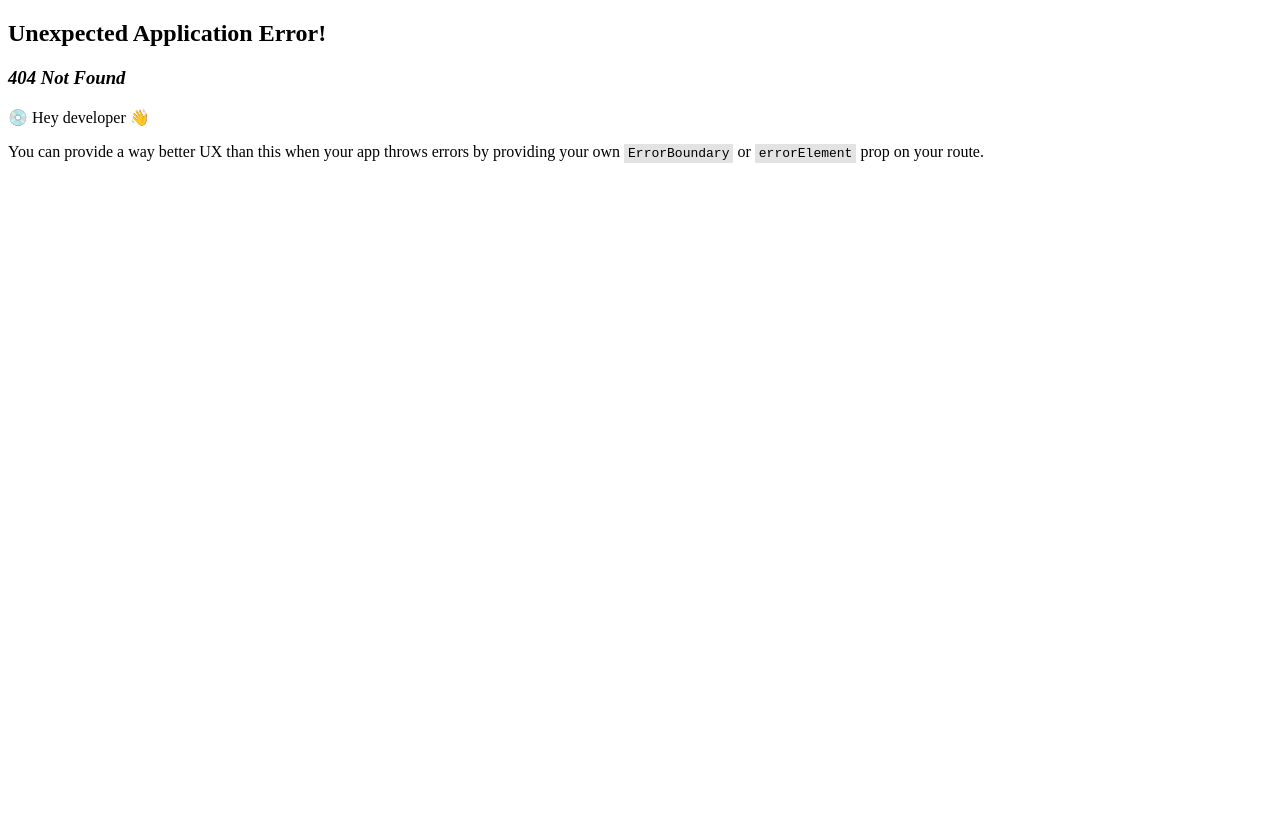
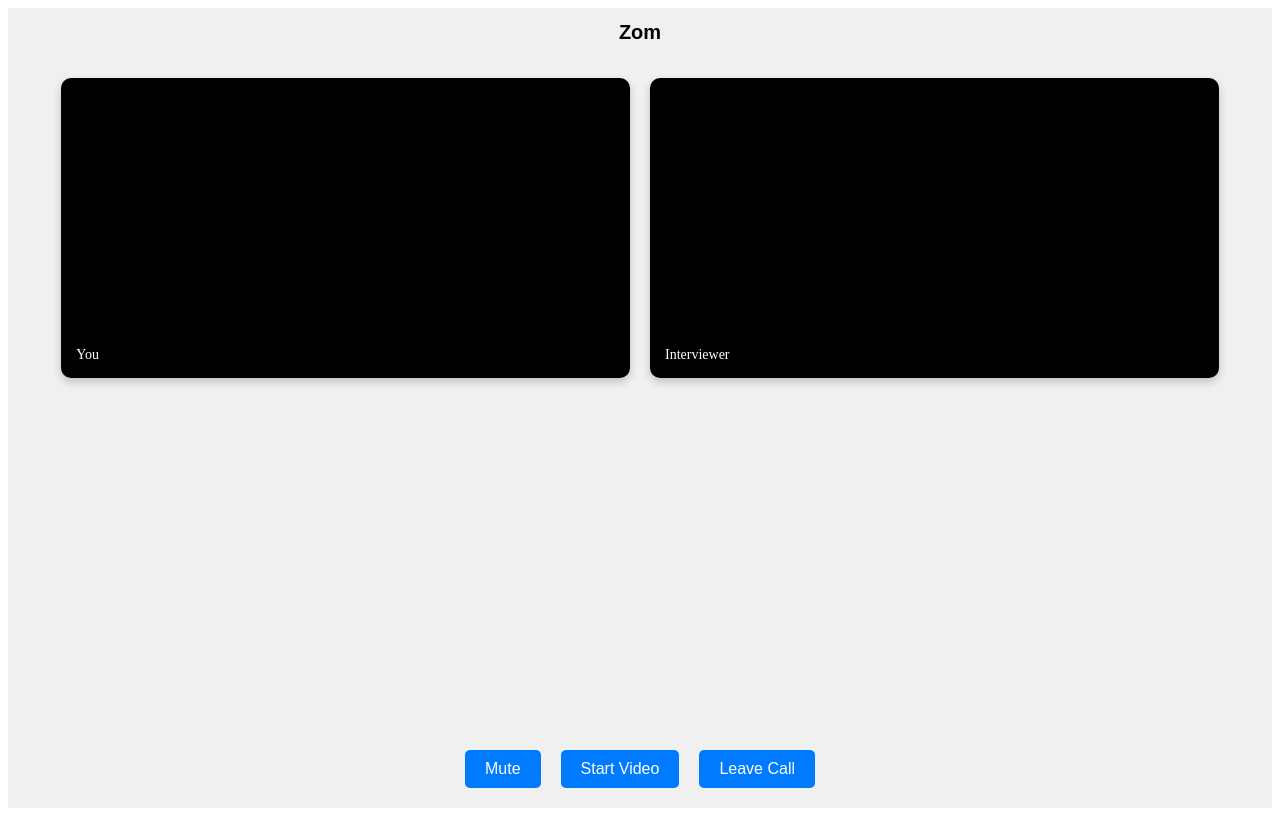
Before and after one commit to Jordan-SFU/HireHigher, a React (Create React App) app in the folder frontend/: page /interview in a window 1280 px wide. Before the commit this address had no page. Built offline with nearby package versions, Linux system fonts and the light colour scheme.

Commit message:
addedWebcam

```diff
--- a/frontend/src/App.js
+++ b/frontend/src/App.js
@@ -4,6 +4,7 @@ import { BrowserRouter, createBrowserRouter, RouterProvider } from "react-router
 import Home from "./pages/home";
 import ChatTest from "./pages/chattest";
 import Setup from "./pages/setup";
+import Interview from "./pages/interview";
 import "./styles/App.css";
 
 const router = createBrowserRouter(
@@ -19,6 +20,10 @@ const router = createBrowserRouter(
         {
           path: "/setup",
           element: <Setup />
+        },
+        {
+            path: "/interview",
+            element: <Interview />
         }
     ]
 );
--- /dev/null
+++ b/frontend/src/pages/interview.jsx
@@ -0,0 +1,68 @@
+import React, { useRef, useState } from 'react';
+import '../styles/Interview.css';
+
+const Interview = () => {
+
+    const [isVideoActive, setIsVideoActive] = useState(false);
+    const videoRef = useRef(null);
+    const streamRef = useRef(null);
+
+    const startVideo = async () => {
+        try {
+            const stream = await navigator.mediaDevices.getUserMedia({video : true});
+            videoRef.current.srcObject = stream;
+            videoRef.current.play();
+            streamRef.current = stream; // Save the stream for later control
+            setIsVideoActive(true);
+        } catch (err) {
+            console.error("Error accessing webcam: ", err);
+        }
+    };
+
+    // Function to stop the video
+    const stopVideo = () => {
+        if (streamRef.current) {
+            const tracks = streamRef.current.getTracks(); // Get all tracks from the stream
+            tracks.forEach(track => track.stop()); // Stop each track (video/audio)
+            videoRef.current.srcObject = null; // Clear the video feed
+            setIsVideoActive(false);
+        }
+    };
+
+
+    return (
+        <div className="interview-container">
+            {/* Header */}
+            <div className="header">
+                <h1> Zom </h1>
+            </div>
+
+            {/* Video Feeds */}
+            <div className="video-section">
+                <div className="video-feed" id="user-video">
+                    <div className="name-tag">You</div>
+                </div>
+                <div className="video-feed" id="interviewer-video">
+                    <div className="name-tag">Interviewer</div>
+                </div>
+            </div>
+
+            {/* Control Buttons */}
+            <div className="controls-section">
+                <button className="control-btn">Mute</button>
+                <button className="control-btn" onClick={isVideoActive ? stopVideo : startVideo}>
+                    {isVideoActive ? 'Stop Video' : 'Start Video'}
+                </button>
+                <button className="control-btn">Leave Call</button>
+            </div>
+
+            {/*/!* Chat or Notes Section *!/*/}
+            {/*<div className="chat-section">*/}
+            {/*    <h3>Notes</h3>*/}
+            {/*    <textarea placeholder="Take notes during the interview..."></textarea>*/}
+            {/*</div>*/}
+        </div>
+    );
+};
+
+export default Interview;
--- /dev/null
+++ b/frontend/src/styles/Interview.css
@@ -0,0 +1,102 @@
+/* Interview.css */
+.interview-container {
+    display: flex;
+    flex-direction: column;
+    align-items: center;
+    justify-content: space-between;
+    height: 100vh;
+    width: 100%;
+    background-color: #f0f0f0;
+}
+
+/* header */
+.header {
+    display: flex;
+}
+
+.header h1 {
+    font-size: 20px;
+}
+
+/* Video Section */
+.video-section {
+    display: flex;
+    justify-content: center;
+    margin: 20px 0;
+    flex: 1;
+    width: 100%;
+}
+
+.video-feed {
+    width: 45%;
+    height: 300px;
+    background-color: black;
+    position: relative;
+    margin: 0 10px;
+    border-radius: 10px;
+    box-shadow: 0 4px 8px rgba(0, 0, 0, 0.2);
+}
+
+.name-tag {
+    position: absolute;
+    bottom: 10px;
+    left: 10px;
+    color: white;
+    background-color: rgba(0, 0, 0, 0.6);
+    padding: 5px;
+    border-radius: 5px;
+    font-size: 14px;
+}
+
+/* Controls Section */
+.controls-section {
+    display: flex;
+    justify-content: center;
+    margin-bottom: 20px;
+}
+
+.control-btn {
+    background-color: #007bff;
+    color: white;
+    border: none;
+    padding: 10px 20px;
+    margin: 0 10px;
+    border-radius: 5px;
+    cursor: pointer;
+    font-size: 16px;
+    transition: background-color 0.3s;
+}
+
+.control-btn:hover {
+    background-color: #0056b3;
+}
+
+/* Chat/Notes Section */
+.chat-section {
+    width: 90%;
+    max-width: 500px;
+    margin: 0 auto 20px;
+}
+
+.video-element {
+    width: 100%;
+    height: 100%;
+    object-fit: cover;
+    border-radius: 10px;
+}
+
+
+/*.chat-section h3 {*/
+/*    font-size: 18px;*/
+/*    margin-bottom: 10px;*/
+/*}*/
+
+/*.chat-section textarea {*/
+/*    width: 100%;*/
+/*    height: 150px;*/
+/*    border-radius: 10px;*/
+/*    padding: 10px;*/
+/*    border: 1px solid #ccc;*/
+/*    resize: none;*/
+/*    font-size: 16px;*/
+/*}*/
```
